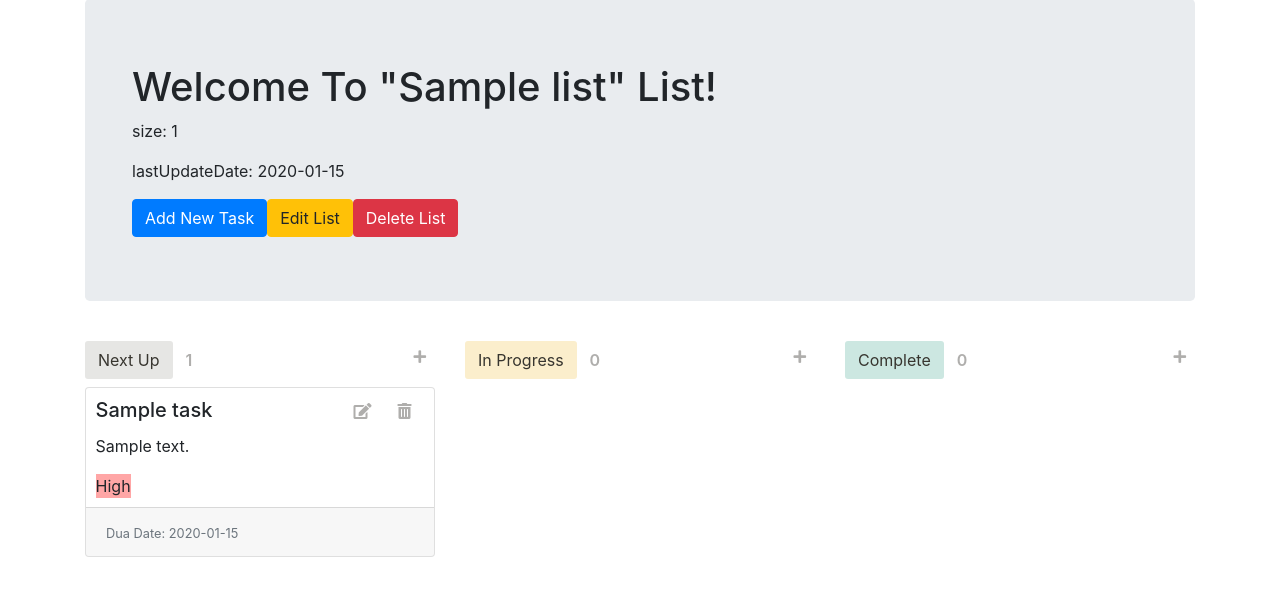
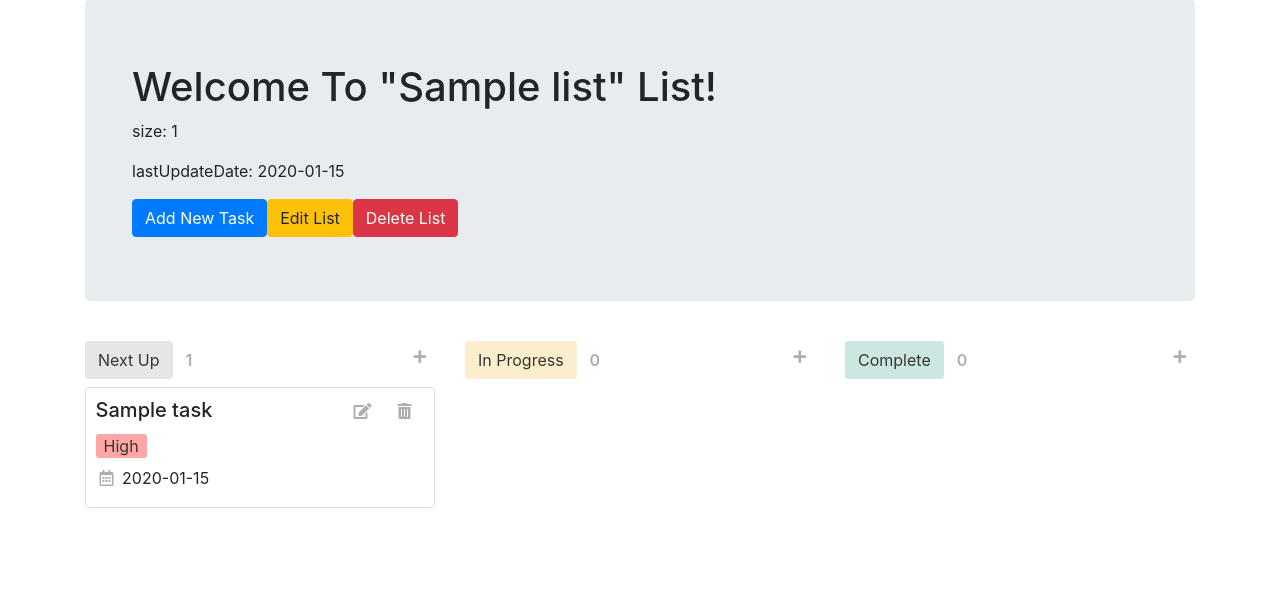
Before and after one commit to IlanitSmul/TodoApp, a Node server app: page /lists/600000000000000000000001 in a window 1280 px wide. Shown: the part 57-653 px from the top of the page. Run offline with Node 20, Linux system fonts and the light colour scheme; tables that the repository leaves empty hold one stand-in row (values such as "Sample post"); some libraries are stand-ins or nearby versions.

Commit message:
change style of task card + fix bug in textarea field

```diff
--- a/public/stylesheets/main.css
+++ b/public/stylesheets/main.css
@@ -1,17 +1,20 @@
 /* priority - colors */
 
+.priority{
+    color: rgb(55, 53, 47);
+    border-radius: 3px;
+    width: max-content;
+}
+
 .High {
-    width: max-content;
     background: rgba(255, 0, 0, 0.35);
 }
 
 .Medium {
-    width: max-content;
     background: rgba(255, 153, 51, 0.5);
 }
 
 .Low {
-    width: max-content;
     background: rgba(26, 228, 228, 0.5);
 }
 
@@ -26,6 +29,7 @@
 .status-btn-complete {
     background: rgba(0, 135, 107, 0.2);
 }
+
 
 /* status titles line */
 
@@ -46,12 +50,16 @@
 
  /* task card */
 
- .card-body {
+.card-body {
     padding: 0.6rem;
+}
+
+.due-date{
+    max-width: fit-content;
 }
 
 /* icons  */
 
-i{
+i {
     color: rgba(55, 53, 47 ,0.4);
 }
--- a/routes/tasks.js
+++ b/routes/tasks.js
@@ -64,6 +64,9 @@ router.get("/:task_id/edit", function (req, res) {
             if (err) {
                 console.log(err);
             } else {
+                console.log("~~~~~~~~~~~~~~~~~~~~~~~~~~~~~~~~Edit|GET"); // dlog
+                console.log(task); // dlog
+
                 res.render("tasks/edit", { list: list, task: task }); // todo: not need to pass all "list" object
             }
         });
@@ -76,6 +79,7 @@ router.put("/:task_id", function (req, res) {
         if (err) {
             console.log(err);
         } else {
+            console.log("~~~~~~~~~~~~~~~~~~~~~~~~~~~~~~~~Update|PUT"); // dlog
             console.log(updatedTask); // dlog
             res.redirect("/lists/" + req.params.list_id);
         }
--- a/views/lists/show.ejs
+++ b/views/lists/show.ejs
@@ -87,7 +87,7 @@
                             <!-- edit task button -->
                             <a class="btn btn-md py-0 by-0 align-top"
                                 href="/lists/<%=list._id %>/tasks/<%=task._id %>/edit" data-toggle="tooltip"
-                                data-placement="top" title="Edit task">
+                                data-placement="bottom" title="Edit task">
                                 <i class="fas fa-edit"></i>
                             </a>
 
@@ -95,7 +95,7 @@
                             <form class="delete-form" action="/lists/<%=list._id %>/tasks/<%=task._id %>?_method=DELETE"
                                 method="POST">
                                 <button type="submit" class="btn btn-md py-0 by-0 align-top" data-toggle="tooltip"
-                                    data-placement="top" title="Delete task">
+                                    data-placement="bottom" title="Delete task">
                                     <i class="fas fa-trash-alt"></i>
                                 </button>
                             </form>
@@ -109,14 +109,19 @@
 
                     </h5>
 
-                    <p class="card-text"><%= task.description %></p>
-                    <p class="card-text <%= task.priority %>"><%= task.priority %></p>
+                    <!-- task priority -->
+                    <p class="card-text my-2 px-2 priority <%= task.priority %>" data-toggle="tooltip"
+                        data-placement="right" title="Priority">
+                        <%= task.priority %>
+                    </p>
 
-                </div>
+                    <!-- task due date -->
+                    <p class="card-text due-date my-2 px-1" data-toggle="tooltip" data-placement="right"
+                        title="Due date">
+                        <i class="far fa-calendar-alt mr-1"></i>
+                        <%= task.dueDate %>
+                    </p>
 
-                <!-- task due date -->
-                <div class="card-footer">
-                    <small class="text-muted">Dua Date: <%= task.dueDate %></small>
                 </div>
 
             </div>
--- a/views/tasks/edit.ejs
+++ b/views/tasks/edit.ejs
@@ -84,8 +84,8 @@
             <div class="form-group row">
                 <label for="task-description" class="col-sm-3 col-form-label">Description</label>
                 <div class="col-sm-9">
-                    <textarea class="form-control" rows="7" class=" form-control" id="task-description"
-                        name="task[description]" value="<%= task.description %>"></textarea>
+                    <textarea type="text" class="form-control" rows="7" id="task-description"
+                        name="task[description]"><%= task.description %></textarea>
                 </div>
             </div>
 
```
